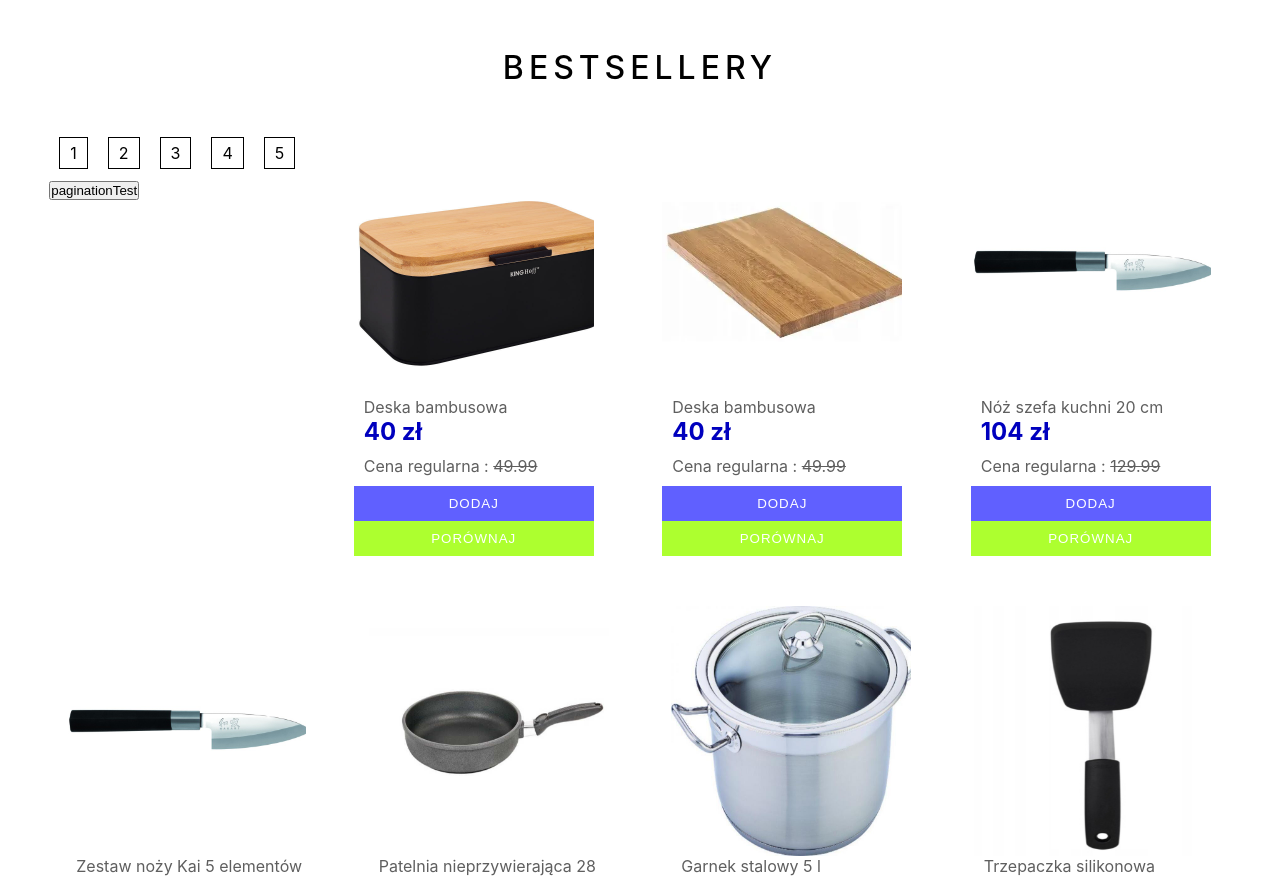
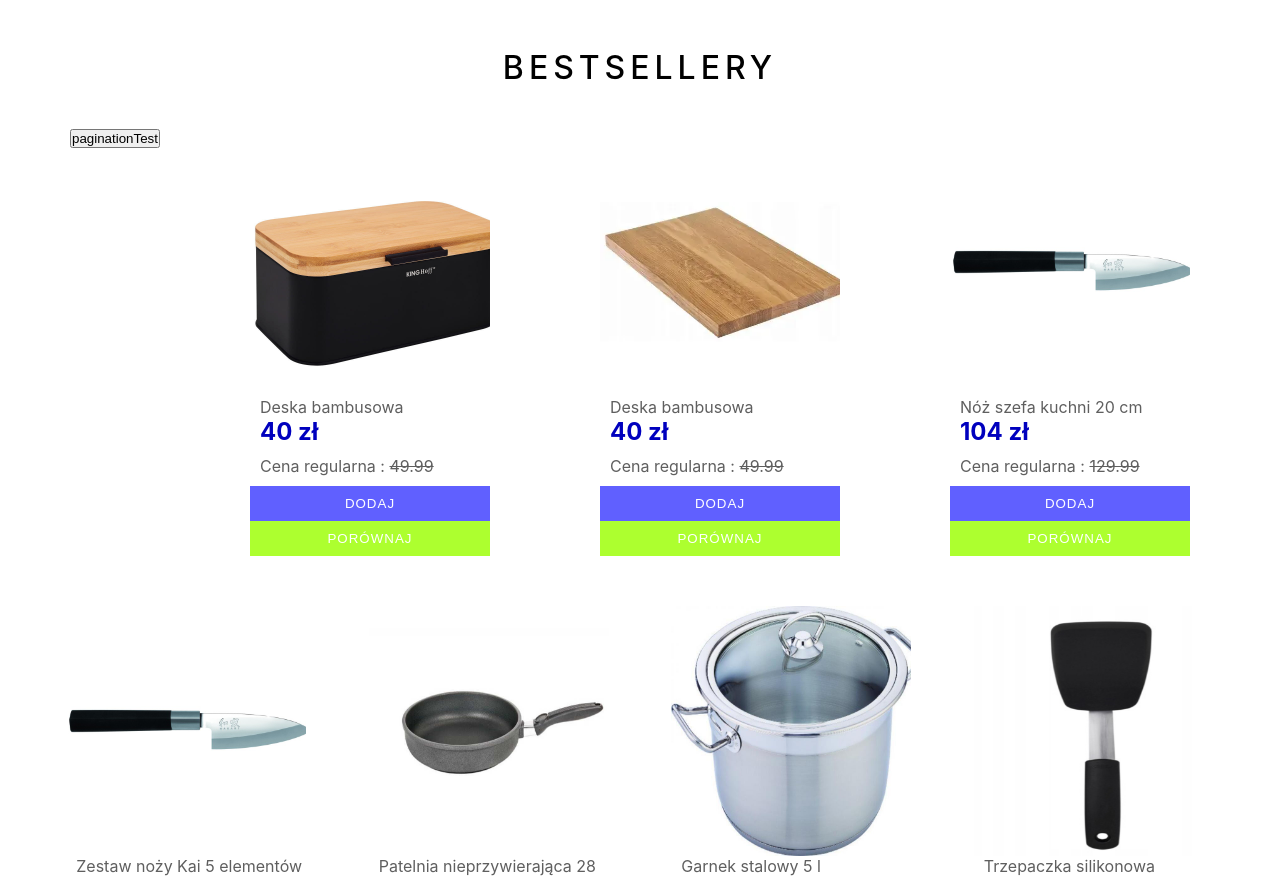
Before and after one commit to marcinoles87/my-app2, a React (Create React App) app: page / in a window 1280 px wide. Shown: the part 823-1702 px from the top of the page. Built offline with nearby package versions, Linux system fonts and the light colour scheme.

Commit message:
add code

```diff
--- a/src/Database/Database.jsx
+++ b/src/Database/Database.jsx
@@ -1,4 +1,5 @@
-import React, { useEffect } from 'react'
+import React, { useEffect, useState } from 'react'
+import { Link } from 'react-router'
 
 // import logoHeader from '../media/logo_header.png'
 import wl1 from '../media/wl1.jpg'
@@ -12,11 +13,10 @@ import deska1 from '../media/deska1.webp'
 import łopatka1 from '../media/łopatka1.jpg'
 import chlebak1 from '../media/chlebak1.jpg'
 
-import { Link } from 'react-router'
 function Database({koszyk,setKoszyk,setDatabase,database,setProduktOpis,porownaj,setPorownaj}) {
 
 
-
+const [pagination,setPagiantion] = useState([])
 
 const database2 = [
 
@@ -198,6 +198,12 @@ const database2 = [
           const p3 = databasePagination.slice(8,12)
           const p4 = databasePagination.slice(12,17)
 
+
+
+           const mapPag = []
+
+           setPagiantion(mapPag)
+
           for( let i = 0; i<=databaseLength/4 ; i++){
             const minArray = i*4
             const maxArray = minArray+4
@@ -205,17 +211,14 @@ const database2 = [
 
             let text = ''
             text += i
-            console.log(text)
+            mapPag.push(text)
 
-           const button = document.createElement('button')
-           button.textContent = text
-           console.log(button)
-          //  document.getElementById("demo").innerHTML = button;
-           document.getElementById('demo').appendChild(button);
+          //  const button = document.createElement('button')
+          //  button.textContent = <Link>{text}</Link>
+          //  document.getElementById('demo').appendChild(button);
 
 
             console.log(e1)
-
 
 
           }
@@ -232,11 +235,13 @@ const database2 = [
 
       <div className='pagination'>
               <ul>
-                <li>1</li>
-                <li>2</li>
-                <li>3</li>
-                <li>4</li>
-                <li>5</li>
+                {pagination.map( (item) =>{
+                  return(
+                    <li>
+                      <Link>{item}</Link>
+                    </li>
+                  )
+                })}
               </ul>
               <button onClick={paginationAdd}>paginationTest</button>
 
```
